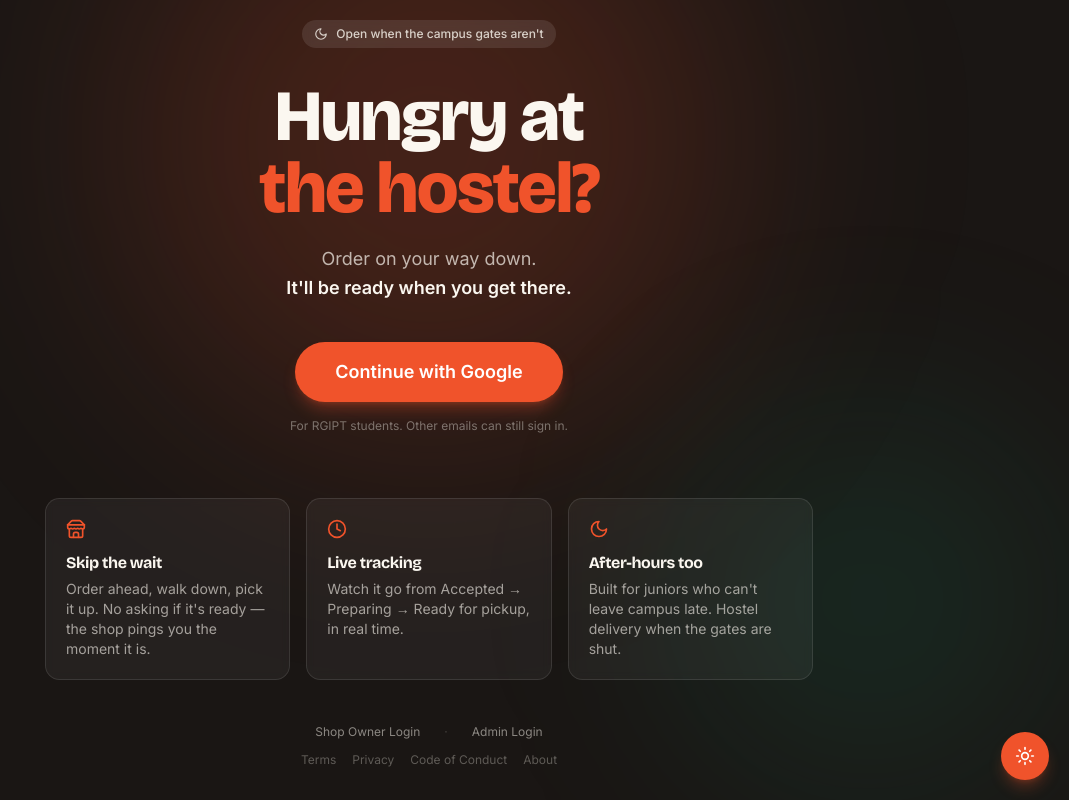
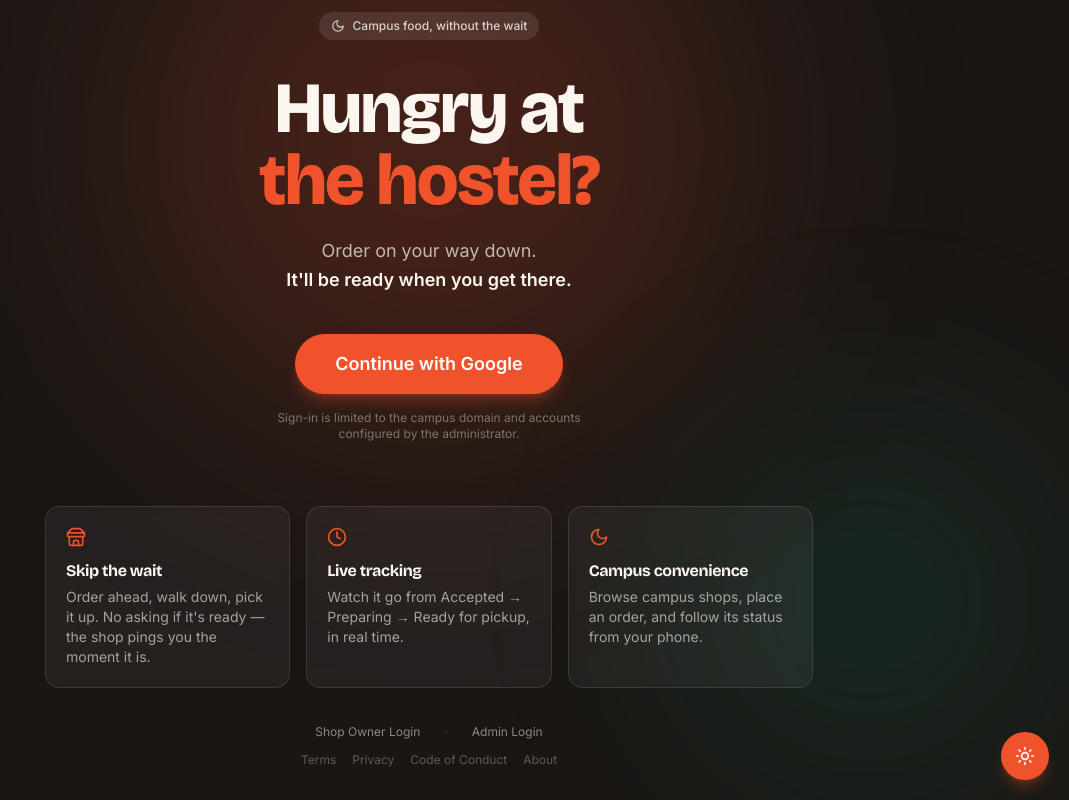
Before and after one commit to KISHAN000053/rgipt-food-court-frontend, a React (Vite) app: page / in a window 1280 px wide. Shown: the whole page, without its empty margins (211-1280 px from the left). Built offline with nearby package versions, Linux system fonts and the light colour scheme; no server answers.

Commit message:
fix: make landing login URL and campus copy configurable

```diff
--- a/src/pages/Landing.jsx
+++ b/src/pages/Landing.jsx
@@ -3,11 +3,13 @@ import { Link, useSearchParams } from 'react-router-dom'
 import { Clock, Moon, Store } from 'lucide-react'
 import { usePublicSettings } from '../api/queries'
 
+const API_BASE_URL = (import.meta.env.VITE_API_URL || '').replace(/\/$/, '')
+const loginUrl = `${API_BASE_URL}/api/auth/google`
+
 export default function Landing() {
   const { data: settings } = usePublicSettings()
   const [searchParams] = useSearchParams()
   const loginError = searchParams.get('loginError')
-  const loginUrl = `${import.meta.env.VITE_API_URL}/api/auth/google`
 
   return (
     <div className="min-h-screen bg-secondary text-canvas flex flex-col relative overflow-hidden">
@@ -24,7 +26,7 @@ export default function Landing() {
           )}
           <div className="inline-flex items-center gap-2 px-3 py-1.5 rounded-full bg-white/10 text-canvas/80 text-xs font-medium mb-8 backdrop-blur-sm">
             <Moon className="w-3.5 h-3.5" />
-            Open when the campus gates aren't
+            Campus food, without the wait
           </div>
 
           <h1 className="font-display text-6xl sm:text-7xl font-extrabold leading-[0.95] mb-5">
@@ -44,7 +46,7 @@ export default function Landing() {
             Continue with Google
           </button>
           <p className="text-xs text-canvas/40 mt-4 max-w-xs mx-auto">
-            For RGIPT students. Other emails can still sign in.
+            Sign-in is limited to the campus domain and accounts configured by the administrator.
           </p>
 
           {settings && (
@@ -57,9 +59,9 @@ export default function Landing() {
 
         <div className="grid grid-cols-1 sm:grid-cols-3 gap-4 mt-16 max-w-3xl w-full">
           {[
-            { icon: Store, title: 'Skip the wait', body: 'Order ahead, walk down, pick it up. No asking if it\'s ready — the shop pings you the moment it is.' },
+            { icon: Store, title: 'Skip the wait', body: "Order ahead, walk down, pick it up. No asking if it's ready — the shop pings you the moment it is." },
             { icon: Clock, title: 'Live tracking', body: 'Watch it go from Accepted → Preparing → Ready for pickup, in real time.' },
-            { icon: Moon, title: 'After-hours too', body: 'Built for juniors who can\'t leave campus late. Hostel delivery when the gates are shut.' },
+            { icon: Moon, title: 'Campus convenience', body: 'Browse campus shops, place an order, and follow its status from your phone.' },
           ].map(({ icon: Icon, title, body }) => (
             <div key={title} className="rounded-xl bg-white/5 border border-white/10 p-5 text-left backdrop-blur-sm">
               <Icon className="w-5 h-5 text-primary mb-3" />
```
